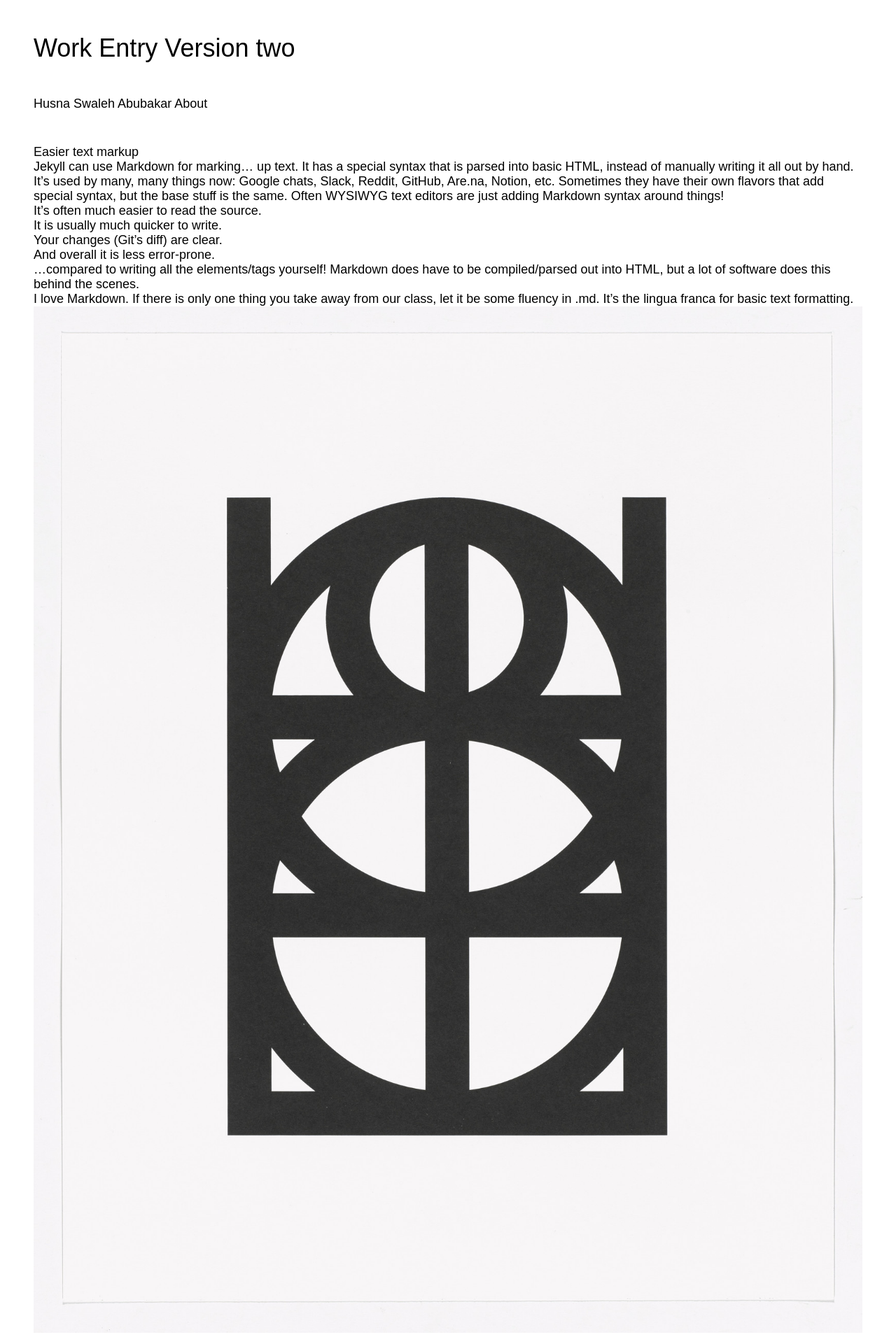
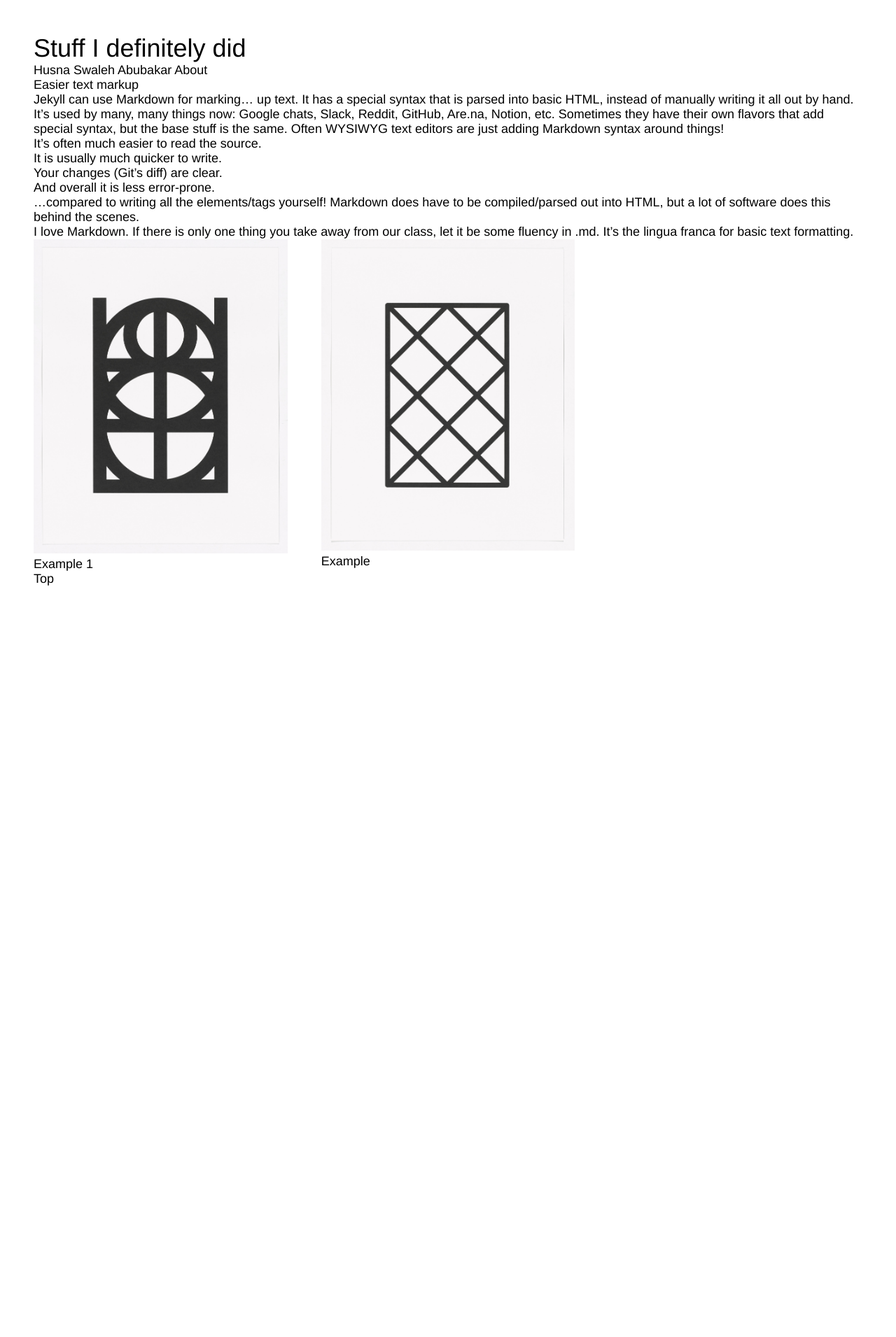
Before and after one commit to Husnaswaleh00/Portfolio, a Jekyll site: the page built from work/example-2/index.md, in a window 1280 px wide. Shown: the top 1911 px of the page at 70% size. Built offline with Jekyll 4.4.1, drawn with Linux system fonts in a browser that asks for light colours; after the commit the page ends 900 px from its top, so only the background shows below that.

Commit message:
update
update!

```diff
--- a/_layouts/default.html
+++ b/_layouts/default.html
@@ -5,6 +5,9 @@
 		<meta name="viewport" content="width=device-width, initial-scale=1">
 		<link href="{{ 'assets/reset.css' | relative_url }}" rel="stylesheet">
 		<link href="{{ 'assets/style.css' | relative_url }}" rel="stylesheet">
+		<link rel="preconnect" href="https://fonts.googleapis.com">
+<link rel="preconnect" href="https://fonts.gstatic.com" crossorigin>
+<link href="https://fonts.googleapis.com/css2?family=Bebas+Neue&display=swap" rel="stylesheet">
 		{% if page.layout != 'default' %}
 			{% for file in site.static_files %}
 				{% if file.path contains page.dir and file.extname == ".css" %}
--- a/assets/style.css
+++ b/assets/style.css
@@ -18,12 +18,12 @@
 }
 
 body {
-	font-family: sans-serif;
+	font-family: 'helvetica';
 	font-size: var(--font-size);
 	padding: var(--gutter);
 
-	display: flex;
-	flex-direction: column;
+	display: inside;
+	flex-direction: row;
 	gap: var(--gutter);
 }
 
@@ -39,5 +39,13 @@ h1 {
 }
 
 .grid img {
-	max-height: 70vh;
+	margin-top: 60px;
+	margin-bottom: 50px;
+	max-height: 75vh;
 }
+
+.gallery {
+	display:grid;
+	grid-template-columns: repeat(3, minmax(0, 1fr));
+	gap: var(--gutter);
+}
--- a/work/example-2/index.md
+++ b/work/example-2/index.md
@@ -1,6 +1,6 @@
 ---
 layout: work
-title: "Work Entry Version two"
+title: "Stuff I definitely did"
 order: 0
 preview: 2.jpeg
 gallery:
```
Also changed, not shown: work/example/index.md (+6 -1 lines).
